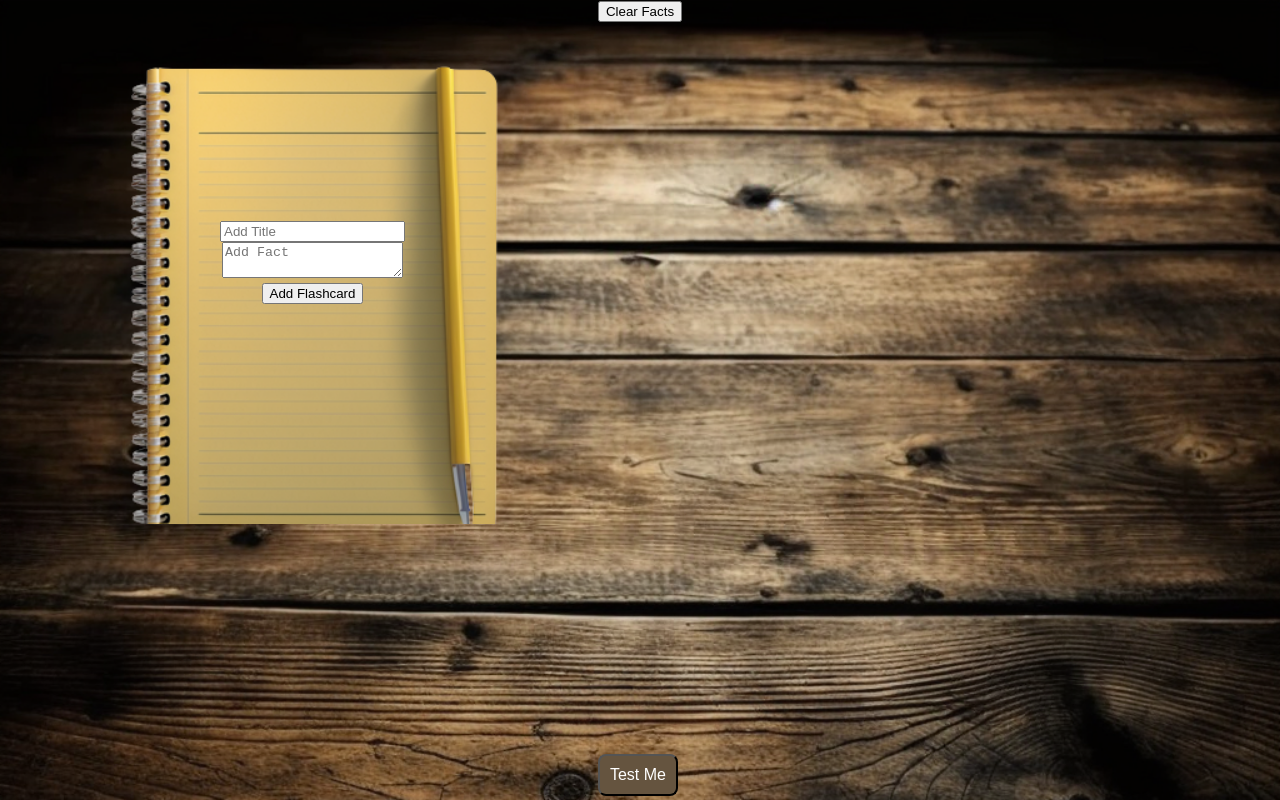
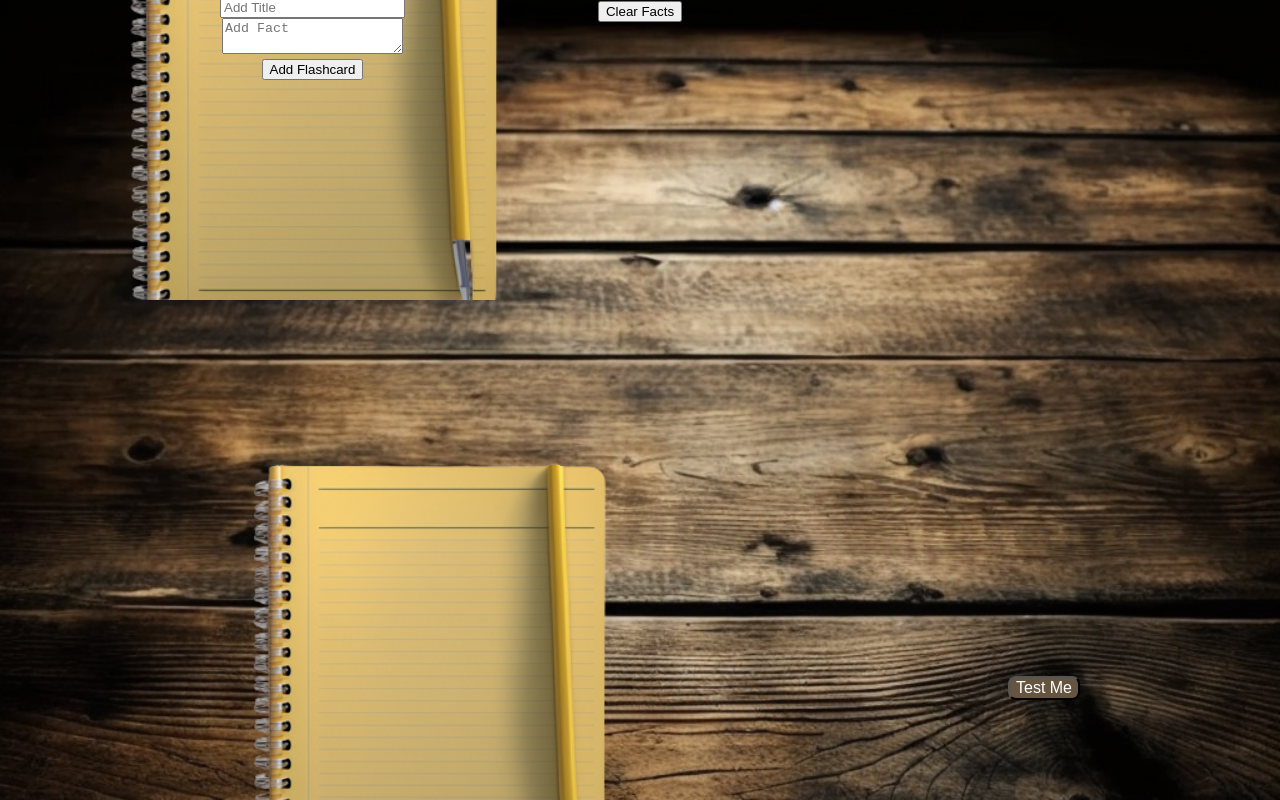
Before and after one commit to shervincm/Memory-Jogger, a React app in the folder flashcard/: page / in a window 1280 px wide. Built offline with nearby package versions, Linux system fonts and the light colour scheme.

Commit message:
still trying to fix styling

```diff
--- a/flashcard/src/components/App/App.css
+++ b/flashcard/src/components/App/App.css
@@ -17,6 +17,7 @@ body{
   padding: 110px;
   background-size: cover;
   overflow: visible;
+  bottom: 500px
 }
 
 .justForm{
@@ -24,16 +25,31 @@ body{
   position: relative;
 
 }
+
+.quiz{
+  background-image: url('/src/Images/notebook.png');
+  background-repeat: no-repeat;
+  z-index: 1;
+  position: absolute;
+  background-size: 600px;
+  overflow: visible;
+  min-height: 300px;
+  max-width: 600px;
+  top: 50%;
+  bottom: 0%;
+  right: 50%;
+  left: 10%;
+}
 .TestMeBtn{
   background-color: #65543F;
   color: white;
+  z-index: 3;
   border-radius: 8px;
-  padding: 10px;
   font-size: medium;
   text-align: center;
   position: fixed;
-  bottom: 4px;
-  right: 5;
+  bottom: 100px;
+  right: 200px;
 }
 
 .blurry-text {
--- a/flashcard/src/components/Quiz/index.js
+++ b/flashcard/src/components/Quiz/index.js
@@ -44,7 +44,7 @@ function TestMe({data, randomInteger}){
     giveRandomInteger();
   }, []);
   return (
-    <div>
+    <div className='quiz'>
     </div>
   );
 }
```
